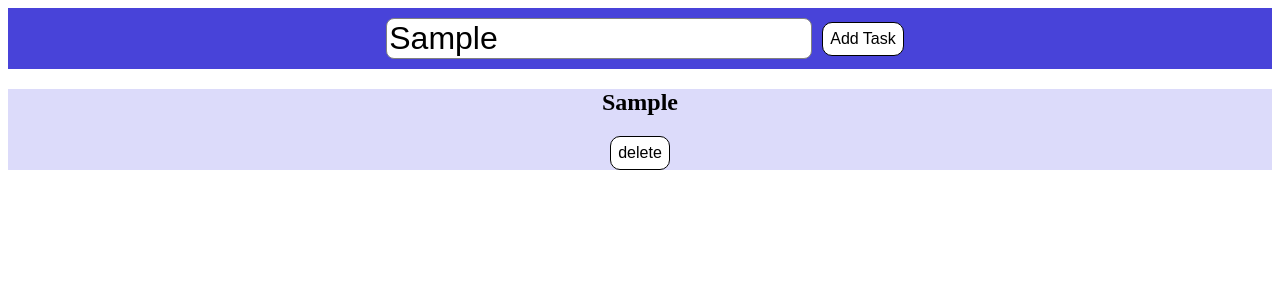
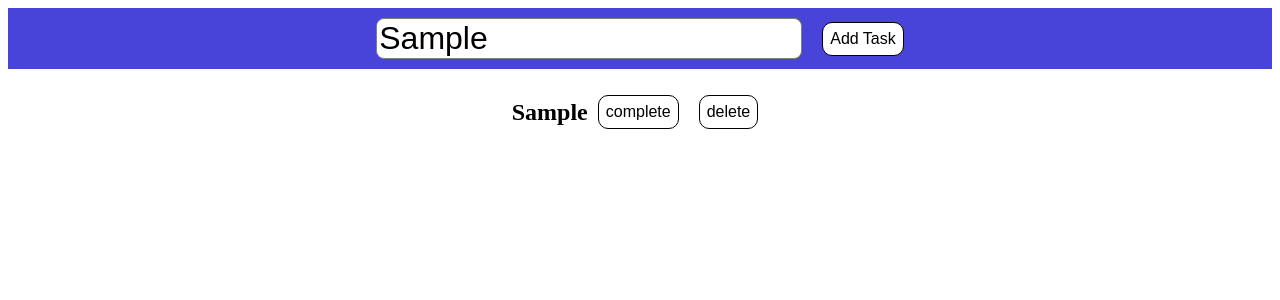
Before and after one commit to aravinth-in/learning-react, a React (Create React App) app: page / in a window 1280 px wide. Both pictures are taken after typing "Sample" into the empty fields and a click on the button "Add Task". Shown: the top 300 px of the page. Built offline with nearby package versions, Linux system fonts and the light colour scheme.

Commit message:
Add complete feature in todo list

```diff
--- a/src/App.css
+++ b/src/App.css
@@ -19,6 +19,7 @@ button{
   background-color: white;
   font-size: 1rem;
   padding: 7px;
+  margin: 0 10px;
 }
 
 .addTask{
@@ -30,7 +31,13 @@ button{
 }
 
 .list{
-  background-color:rgb(220, 219, 250);
   margin: 0;
   text-align: center;
 }
+
+.displayTask{
+  display: flex;
+  align-items: center;
+  justify-content: center;
+  margin: 10px;
+}
--- a/src/App.js
+++ b/src/App.js
@@ -13,13 +13,26 @@ function App() {
   const addTask = () => {
     const task = {
       id : todoList.length === 0 ? 1 : todoList[todoList.length-1].id + 1,
-      taskName : newTask
+      taskName : newTask,
+      completed: false
     }
     setTodoList([...todoList, task]);
   };
 
   const deleteTask = (taskId) => {
     setTodoList(todoList.filter((task) => task.id !== taskId));
+  }
+
+  const completeTask = (taskId) => {
+    setTodoList(todoList.map((task) => {
+      if (task.id === taskId) {
+        console.log(task.completed);
+        return { ...task, completed: true };
+      }
+      else{
+        return task;
+      }
+    }));
   }
 
   return (
@@ -29,8 +42,13 @@ function App() {
         <button onClick={addTask}> Add Task</button>
       </div>
       <div className="list">
-        {todoList.map( (task, key) => {
-          return <Task taskName={task.taskName} id={task.id} deleteTask={deleteTask}/>;
+        {todoList.map((task, key) => {
+          return <Task
+            taskName={task.taskName}
+            id={task.id}
+            completed={task.completed}
+            deleteTask={deleteTask}
+            completeTask={completeTask} />;
         })}
       </div>
     </div>
--- a/src/Task.js
+++ b/src/Task.js
@@ -1,7 +1,11 @@
 export const Task = (props) => {
     return (
-    <div className="displayTask">
-        <h2 key={props.key}> {props.taskName} </h2>
+    <div
+        className="displayTask"
+        style = {{backgroundColor : props.completed ? "green" : "white"}}
+    >
+        <h2> {props.taskName} </h2>
+        <button onClick={() => props.completeTask(props.id)}> complete</button>
         <button onClick={() => props.deleteTask(props.id)}> delete </button>
     </div>
 );
```
